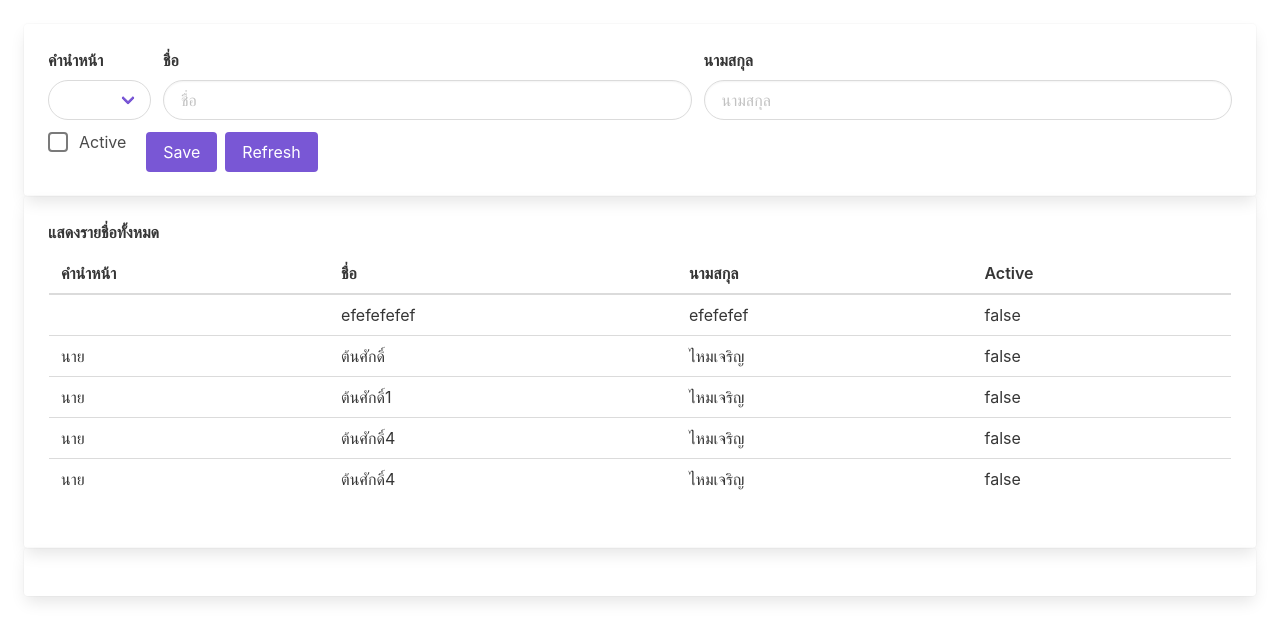
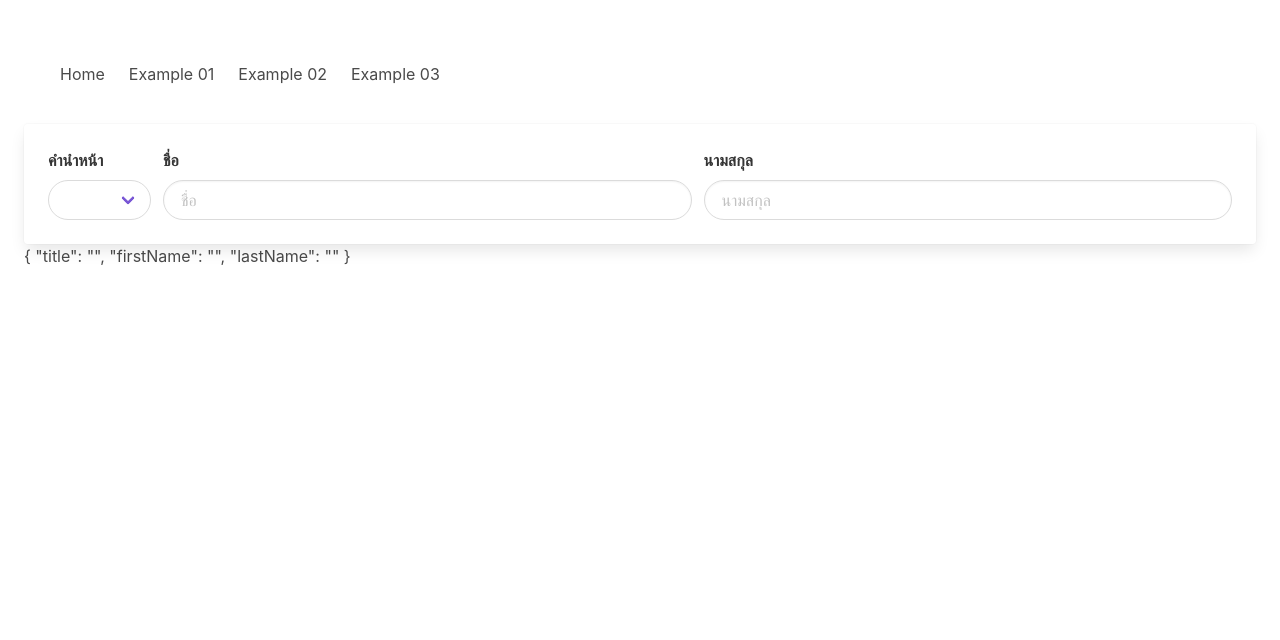
Before and after one commit to is322-1-2019/wk08-tao, a Vue app: page /#/ex01 in a window 1280 px wide. Shown: the top 640 px of the page. Built offline with nearby package versions, Linux system fonts and the light colour scheme; data requests are answered from the project's data file.

Commit message:
Week 10 - Labwork

```diff
--- a/package.json
+++ b/package.json
@@ -12,6 +12,7 @@
     "buefy": "^0.8.5",
     "core-js": "^2.6.5",
     "vue": "^2.6.10",
+    "vue-router": "^3.1.3",
     "vuex": "^3.1.1"
   },
   "devDependencies": {
--- a/src/App.vue
+++ b/src/App.vue
@@ -1,8 +1,6 @@
 <template>
-  <div>
-    <ex01-page v-show="false"></ex01-page>
-    <ex02-page v-show="false"></ex02-page>
-    <ex03-page v-show="true"></ex03-page>
+  <div id="app">
+    <router-view></router-view>
   </div>
 </template>
 
--- /dev/null
+++ b/src/components/NavBar.vue
@@ -0,0 +1,12 @@
+<template>
+  <div class="card-content">
+    <b-navbar>
+      <template slot="start">
+        <b-navbar-item tag="router-link" :to="{ path: '/' }">Home</b-navbar-item>
+        <b-navbar-item tag="router-link" :to="{ path: '/ex01' }">Example 01</b-navbar-item>
+        <b-navbar-item tag="router-link" :to="{ path: '/ex02' }">Example 02</b-navbar-item>
+        <b-navbar-item tag="router-link" :to="{ path: '/ex03' }">Example 03</b-navbar-item>
+      </template>
+    </b-navbar>
+  </div>
+</template>
--- a/src/components/ex01/Ex01Page.vue
+++ b/src/components/ex01/Ex01Page.vue
@@ -1,5 +1,6 @@
 <template>
   <div class="card-content">
+    <nav-bar></nav-bar>
     <name-section
       class="card"
       v-model="fullName">
@@ -9,10 +10,12 @@
 </template>
 <script>
 import NameSection from './NameSection.vue';
+import NavBar from "../NavBar.vue";
 
 export default {
   components: {
     NameSection,
+    NavBar
   },
   data() {
     return {
--- a/src/components/ex02/Ex02Page.vue
+++ b/src/components/ex02/Ex02Page.vue
@@ -7,11 +7,13 @@
 <script>
 import DisplaySection from './DisplaySection.vue';
 import NumberInputSection from './NumberInputSection.vue';
+import NavBar from "../NavBar.vue";
 
 export default {
   components: {
     DisplaySection,
     NumberInputSection,
+    NavBar
   }
 }
 </script>
--- a/src/components/ex03/Ex03Page.vue
+++ b/src/components/ex03/Ex03Page.vue
@@ -5,16 +5,19 @@
     <active-people-list class="card"></active-people-list>
   </div>
 </template>
+
 <script>
 import PersonForm from "./PersonForm.vue";
 import PeopleList from "./PeopleList.vue";
 import ActivePeopleList from "./ActivePeopleList.vue";
+import NavBar from "../NavBar.vue";
 
 export default {
   components: {
     PersonForm,
     PeopleList,
-    ActivePeopleList
+    ActivePeopleList,
+    NavBar
   }
 }
 </script>
--- a/src/main.js
+++ b/src/main.js
@@ -1,6 +1,9 @@
 import Vue from "vue";
 import App from "./App.vue";
+
 import { store } from "./store";
+import { router } from "./router";
+
 import "./plugins/buefy-vue";
 
 Vue.config.productionTip = false;
@@ -8,4 +11,5 @@ Vue.config.productionTip = false;
 new Vue({
   render: h => h(App),
   store,
+  router,
 }).$mount("#app");
--- /dev/null
+++ b/src/router/index.js
@@ -0,0 +1,31 @@
+import Vue from "vue";
+import VueRouter from "vue-router";
+
+import Ex01Page from "../components/ex01/Ex01Page.vue";
+import Ex02Page from "../components/ex02/Ex02Page.vue";
+import Ex03Page from "../components/ex03/Ex03Page.vue";
+
+Vue.use(VueRouter);
+
+const routeList = [
+  {
+    path: "/",
+    redirect: "/ex01",
+  },
+  {
+    path: "/ex01",
+    component: Ex01Page,
+  },
+  {
+    path: "/ex02",
+    component: Ex02Page,
+  },
+  {
+    path: "/ex03",
+    component: Ex03Page,
+  }
+];
+
+export const router = new VueRouter({
+  routes: routeList,
+});
--- /dev/null
+++ b/src/store/modules/people/actions-offline.js
@@ -0,0 +1,10 @@
+export const actions = {
+  getPeople() {
+  },
+  addPerson(context, person){
+    context.commit("addPerson", person);
+  },
+  deletePerson(context, person){
+    context.commit("deletePerson", person);
+  }
+};
--- a/src/store/modules/people/index.js
+++ b/src/store/modules/people/index.js
@@ -1,5 +1,5 @@
 import { getters } from "./getters";
-import { actions } from "./actions";
+import { actions } from "./actions-offline";
 import { mutations } from "./mutations";
 
 const state = {
```
Also changed, not shown: 1 other file (tests, documents, lock files or other folders).
